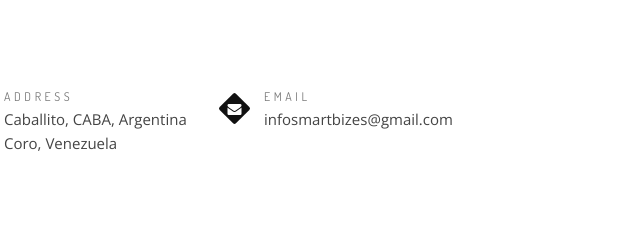
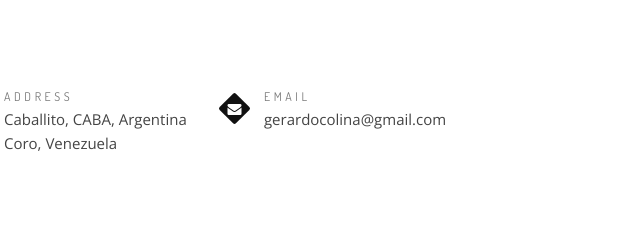
Before and after one commit to gerardoco2/smartbizes_web, a plain HTML site: page index.html in a window 1280 px wide. Shown: the part 4695-4927 px from the top of the page, 565-1205 px from the left. Drawn offline with nearby package versions, Linux system fonts and the light colour scheme; some packages are replaced by stand-ins of ours; files whose address does not match are found by name.

Commit message:
email address changed

```diff
--- a/index.html
+++ b/index.html
@@ -613,7 +613,7 @@
                                             Email
                                         </div>
                                         <div class="ci-text">
-                                            <a href="mailto:infosmartbizes@gmail.com">infosmartbizes@gmail.com</a>
+                                            <a href="mailto:gerardocolina@gmail.com">gerardocolina@gmail.com</a>
                                         </div>
                                     </div>
                                 </div>
```
